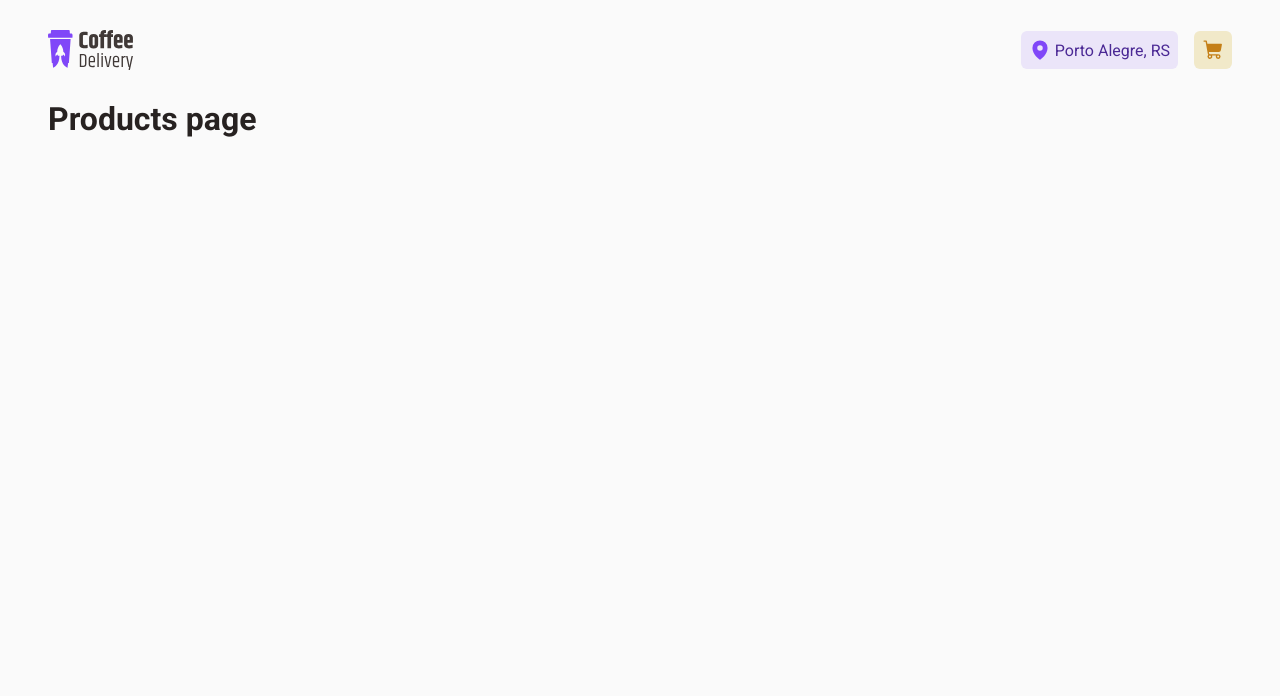
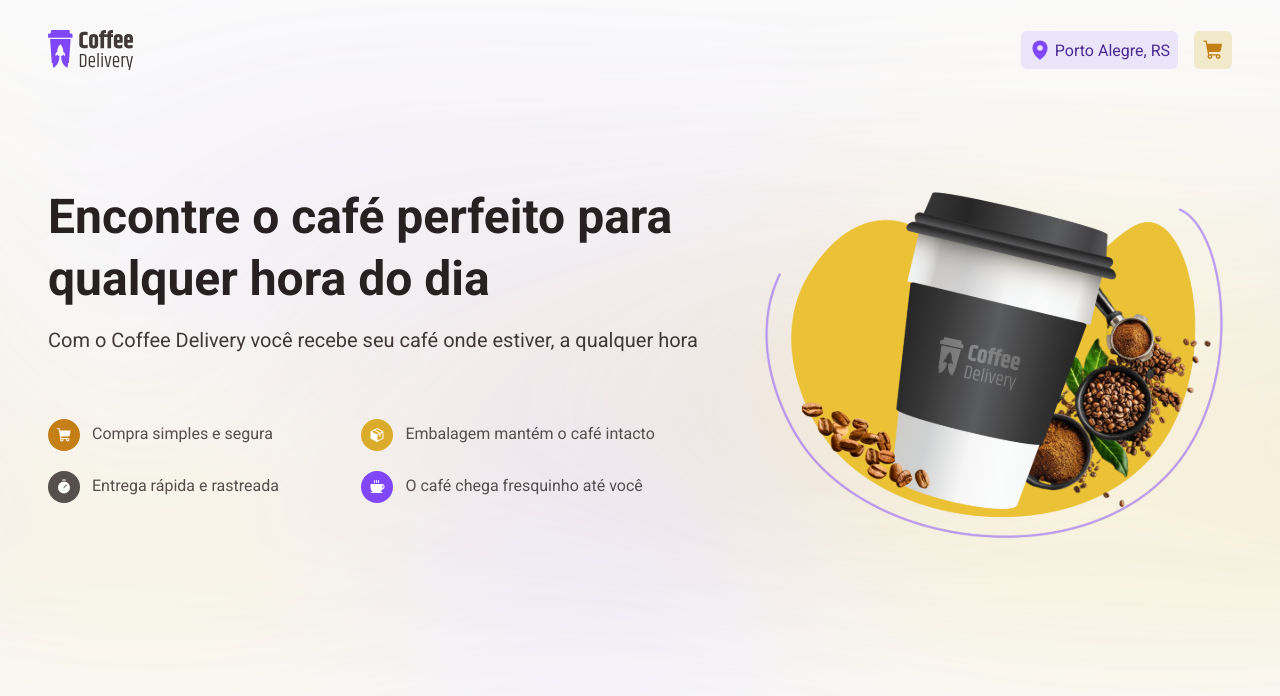
Before and after one commit to matheusbr1/ignite-coffee-delivery, a React (Vite) app: page / in a window 1280 px wide. Shown: the top 696 px of the page. Built offline with nearby package versions, Linux system fonts and the light colour scheme.

Commit message:
feat: create IntroSection

```diff
--- a/src/pages/Products/index.tsx
+++ b/src/pages/Products/index.tsx
@@ -1,5 +1,78 @@
+import { ShoppingCart, Package, Timer, Coffee } from '@phosphor-icons/react'
+
+import {
+  ProductsContainer,
+  IntroSectionContainer,
+  IconBackgroundCircle,
+  InfosContainer,
+  BackgroundImage,
+  IntroInfosGrid
+} from "./styles";
+
+import CoffeeImage from '../../assets/coffee.svg'
+import { defaultTheme } from "../../styles/theme";
+
 export function Products() {
   return (
-    <h1>Products page</h1>
+    <ProductsContainer>
+      <BackgroundImage />
+
+      <IntroSectionContainer>
+        <InfosContainer>
+          <h1>Encontre o café perfeito para qualquer hora do dia</h1>
+          <h2>Com o Coffee Delivery você recebe seu café onde estiver, a qualquer hora</h2>
+
+          <IntroInfosGrid>
+            <div className='intro-infos-grid-item' >
+              <IconBackgroundCircle color="yellow-dark" >
+                <ShoppingCart
+                  size={16}
+                  weight="fill"
+                  color={defaultTheme.colors.white}
+                />
+              </IconBackgroundCircle>
+              <p>Compra simples e segura</p>
+            </div>
+
+            <div className='intro-infos-grid-item' >
+              <IconBackgroundCircle color="yellow" >
+                <Package
+                  size={16}
+                  weight="fill"
+                  color={defaultTheme.colors.white}
+                />
+              </IconBackgroundCircle>
+              <p>Embalagem mantém o café intacto</p>
+            </div>
+
+            <div className='intro-infos-grid-item' >
+              <IconBackgroundCircle color="base-text" >
+                <Timer
+                  size={16}
+                  weight="fill"
+                  color={defaultTheme.colors.white}
+                />
+              </IconBackgroundCircle>
+              <p>Entrega rápida e rastreada</p>
+            </div>
+
+            <div className='intro-infos-grid-item' >
+              <IconBackgroundCircle color="purple" >
+                <Coffee
+                  size={16}
+                  weight="fill"
+                  color={defaultTheme.colors.white}
+                />
+              </IconBackgroundCircle>
+              <p>O café chega fresquinho até você</p>
+            </div>
+          </IntroInfosGrid>
+        </InfosContainer>
+
+        <div>
+          <img src={CoffeeImage} />
+        </div>
+      </IntroSectionContainer>
+    </ProductsContainer>
   )
 }
--- a/src/pages/Products/styles.ts
+++ b/src/pages/Products/styles.ts
@@ -2,3 +2,88 @@
 
 export const ProductsContainer = styled.div`
 `
+
+export const BackgroundImage = styled.div`
+  position: absolute;
+  top: 0;
+  left: 0;
+  width: 100%;
+  height: 100%;
+  background-image: url('introBackground.svg');
+  background-size: cover;
+  background-position: center;
+  opacity: 0.85;
+  mix-blend-mode: multiply;
+  z-index: -1;
+`;
+
+export const IntroSectionContainer = styled.section`
+  width: 100%;
+  padding: 5.375rem 0rem;
+  display: flex;
+  justify-content: center;
+  gap: 3.5rem;
+
+  @media (max-width: 768px) {
+    flex-direction: column-reverse;
+    align-items: center;
+  }
+`
+
+export const InfosContainer = styled.div`
+  display: flex;
+  flex-direction: column;
+
+  h1 {
+    font-weight: 800;
+    font-size: ${props => props.theme.typography.title.xl};
+    line-height: 130%;
+    color: ${props => props.theme.colors['base-title']};
+    margin-bottom: 1rem;
+  }
+
+  h2 {
+    font-style: normal;
+    font-weight: 400;
+    font-size: ${props => props.theme.typography.text.l};
+    line-height: 130%;
+    color: ${props => props.theme.colors['base-subtitle']};
+    font-stretch: 100;
+    margin-bottom: 4.125rem;
+  }
+`
+
+export const IntroInfosGrid = styled.div`
+  display: grid;
+  grid-template-columns: 1fr 1fr;
+  gap: 1.25rem;
+  width: fit-content;
+
+  .intro-infos-grid-item {
+    display: flex;
+    align-items: center;
+    gap: 0.75rem;
+
+    p {
+      font-weight: 400;
+      font-size: ${props => props.theme.typography.text.m};
+      line-height: 130%;
+      color: ${props => props.theme.colors['base-text']};
+    }
+  }
+`
+
+interface IconBackgroundCircleProps {
+  color: 'yellow-dark' | 'yellow' | 'base-text' | 'purple'
+}
+
+export const IconBackgroundCircle = styled.div<IconBackgroundCircleProps>`
+  display: flex;
+  justify-content: center;
+  align-items: center;
+  padding: 8px;
+  background: ${props => props.theme.colors[props.color]};
+  border-radius: 1000px;
+  height: 2rem;
+  width: 2rem;
+`
--- a/src/styles/global.ts
+++ b/src/styles/global.ts
@@ -16,6 +16,13 @@
     background-color: ${(props) => props.theme.colors.background};
     color: ${(props) => props.theme.colors['base-title']};
     -webkit-font-smoothing: antialiased;
+
+    @media (max-width: 1024px) {
+      font-size: 0.9375rem;
+    }
+    @media (max-width: 768px) {
+      font-size: 0.875rem
+    }
   }
 
   body, input, textarea, button {
```
Also changed, not shown: public/introBackground.svg (added), src/assets/coffee.svg (added).
